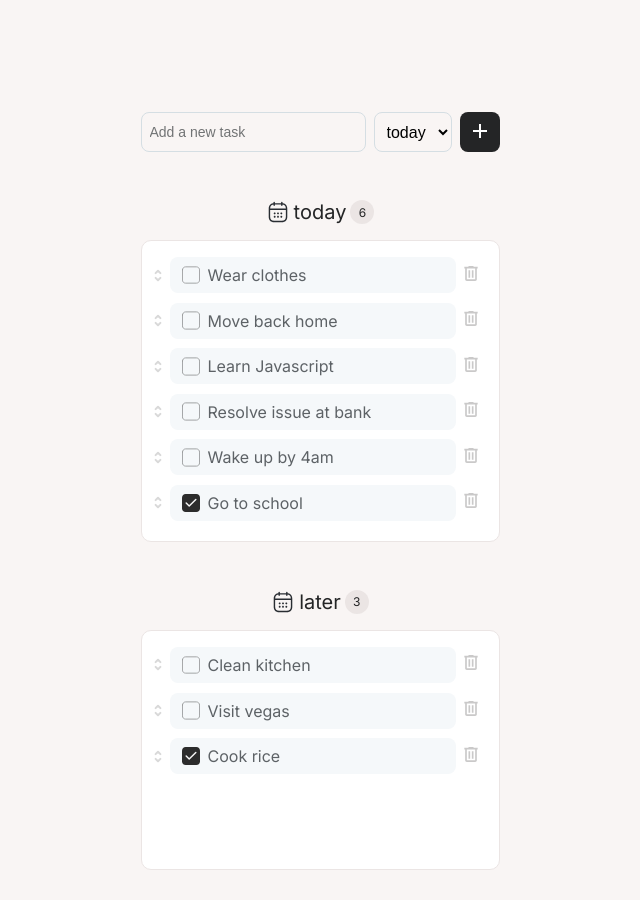
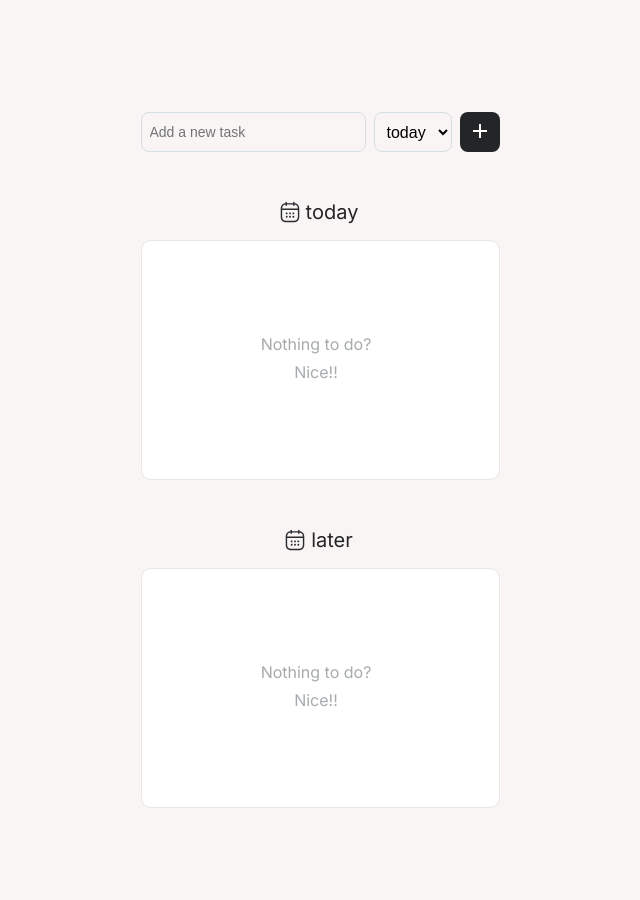
Before and after one commit to Praise7165/to-do, a React (Vite) app: page / in a window 1280 px wide. Shown: the top 900 px of the page, without its empty margins (320-960 px from the left). Built offline with nearby package versions, Linux system fonts and the light colour scheme.

Commit message:
persisting data

```diff
--- a/src/App.jsx
+++ b/src/App.jsx
@@ -20,7 +20,9 @@ function App() {
   const [day, setDay] = useState("today");
 
   // general todo
-  const [todo, setTodo] = useState(todoList);
+  const [todo, setTodo] = useState(
+    JSON.parse(localStorage.getItem("todo")) || []
+  );
   const [sortedTodo, setSortedTodo] = useState([]);
 
   // to disable sorting temporarily
```
